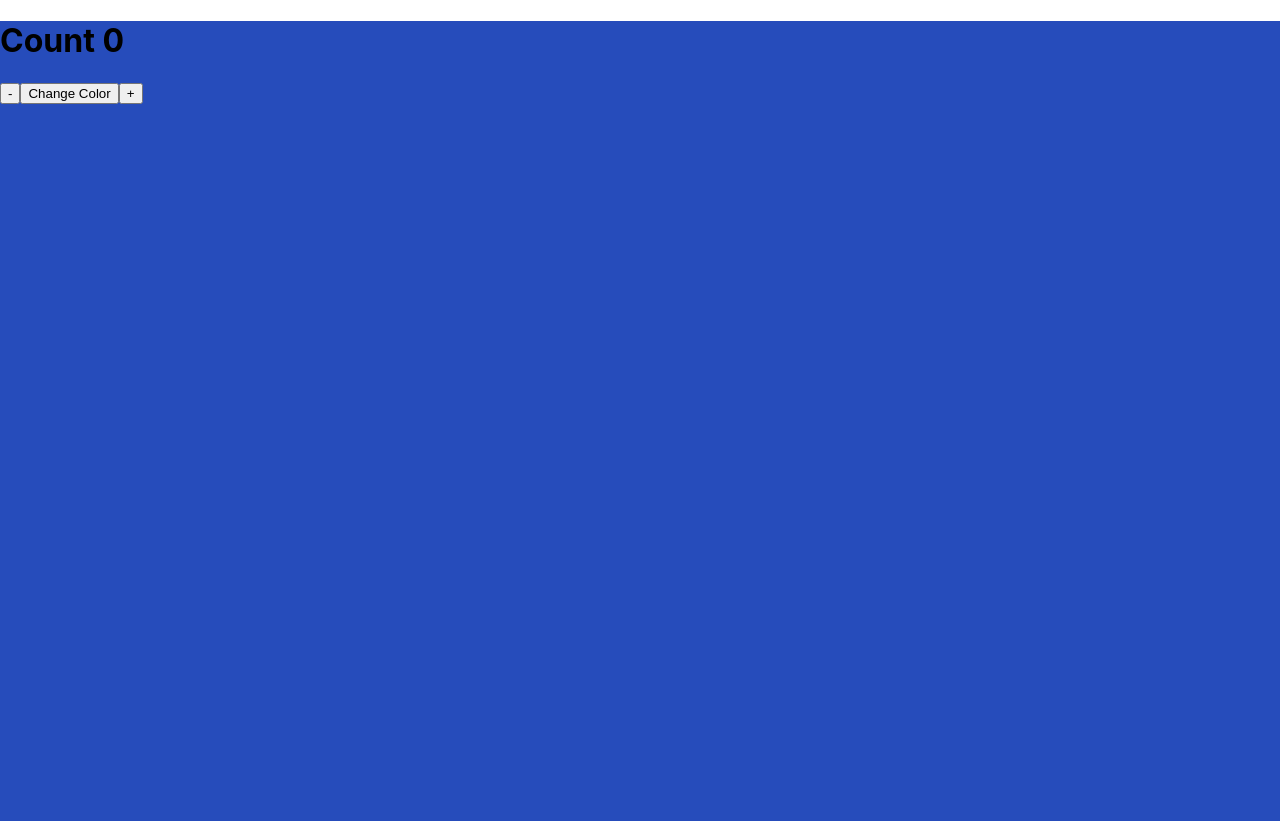
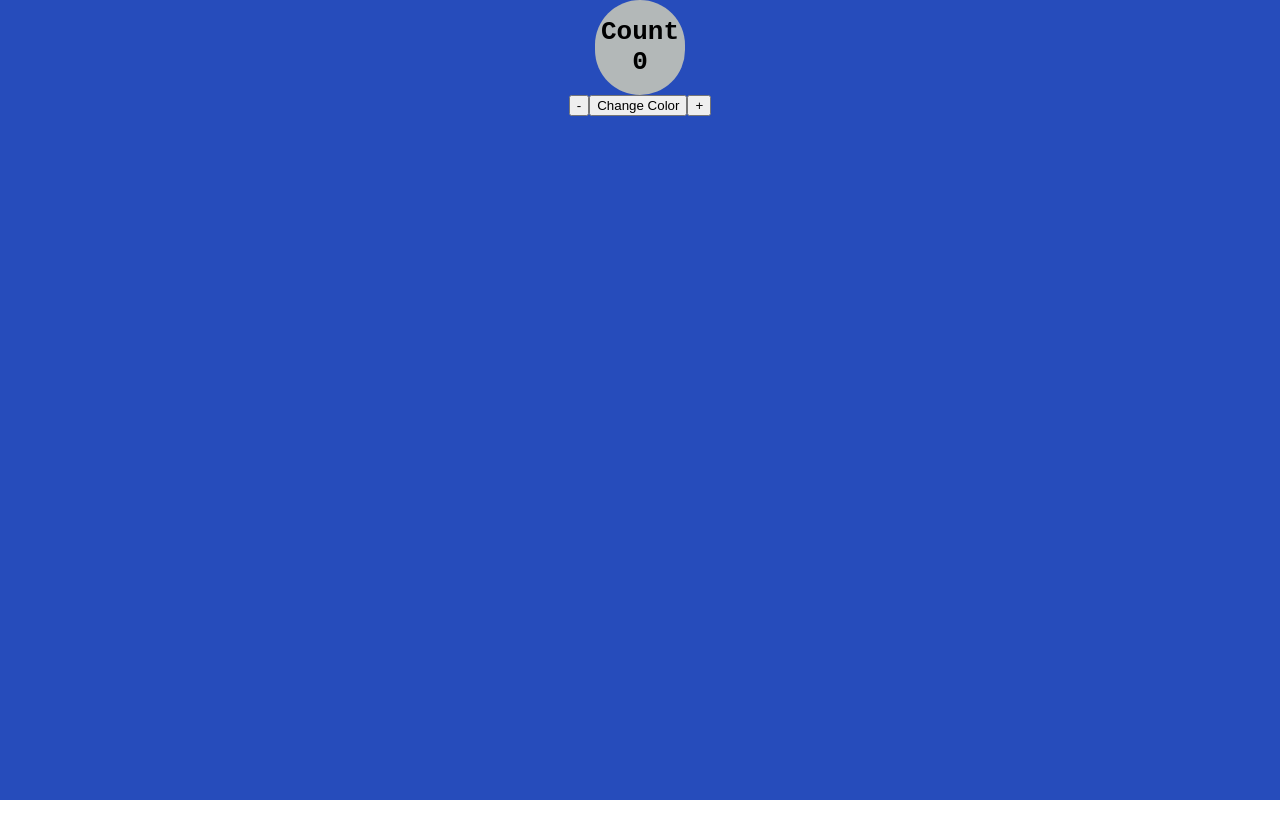
Before and after one commit to mehTro20/colourChangeApp, a React (Create React App) app: page / in a window 1280 px wide. After the commit the page ends 800 px from the top, so only its background shows below. Built offline with nearby package versions, Linux system fonts and the light colour scheme.

Commit message:
css code to align items and place everything in the center

```diff
--- a/src/App.css
+++ b/src/App.css
@@ -1,38 +1,20 @@
-.App {
+.items-div {
+  background-color: rebeccapurple;
+  font-family: monospace;
+  justify-content: center;
   text-align: center;
+  align-items: center;
+
 }
 
-.App-logo {
-  height: 40vmin;
-  pointer-events: none;
+.countdiv {
+  border-radius: 200px;
+  border: 1vh;
+  background-color: rgb(179, 184, 184);
+  width: 90px;
+  margin: auto;
+  /* text-align: center; */
+  display: flex;
+  justify-content: center;
+  align-self: center;
 }
-
-@media (prefers-reduced-motion: no-preference) {
-  .App-logo {
-    animation: App-logo-spin infinite 20s linear;
-  }
-}
-
-.App-header {
-  background-color: #282c34;
-  min-height: 100vh;
-  display: flex;
-  flex-direction: column;
-  align-items: center;
-  justify-content: center;
-  font-size: calc(10px + 2vmin);
-  color: white;
-}
-
-.App-link {
-  color: #61dafb;
-}
-
-@keyframes App-logo-spin {
-  from {
-    transform: rotate(0deg);
-  }
-  to {
-    transform: rotate(360deg);
-  }
-}
```
